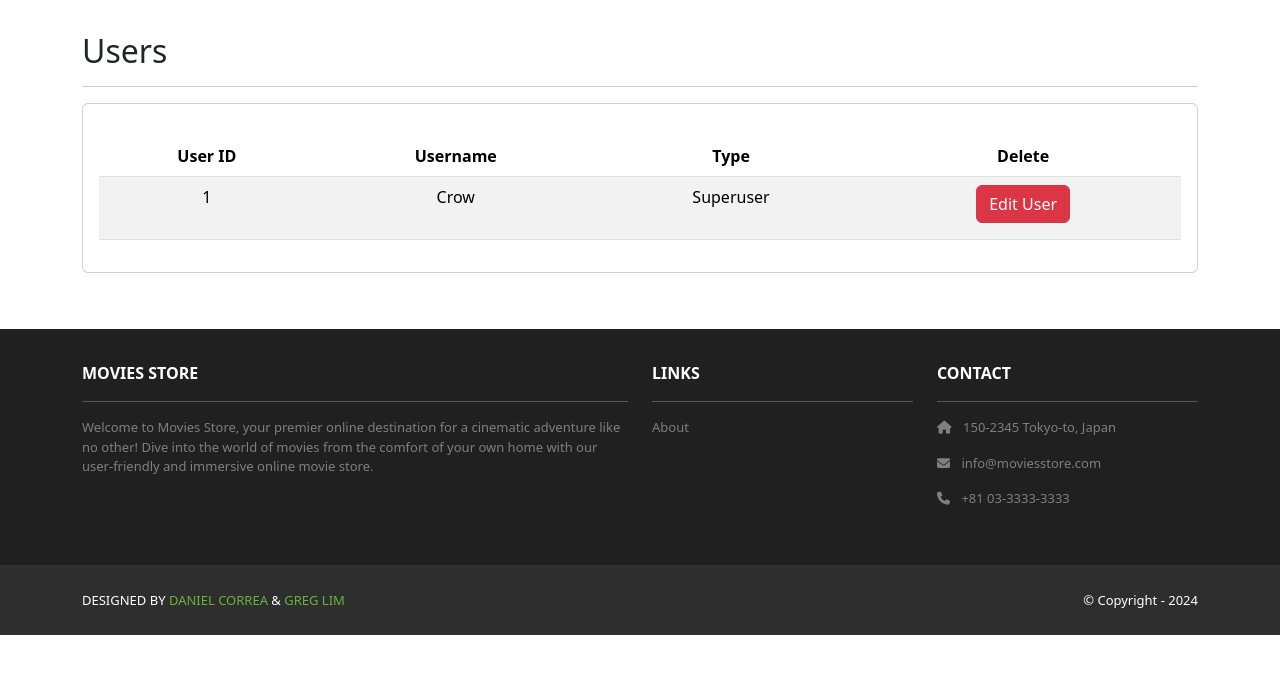
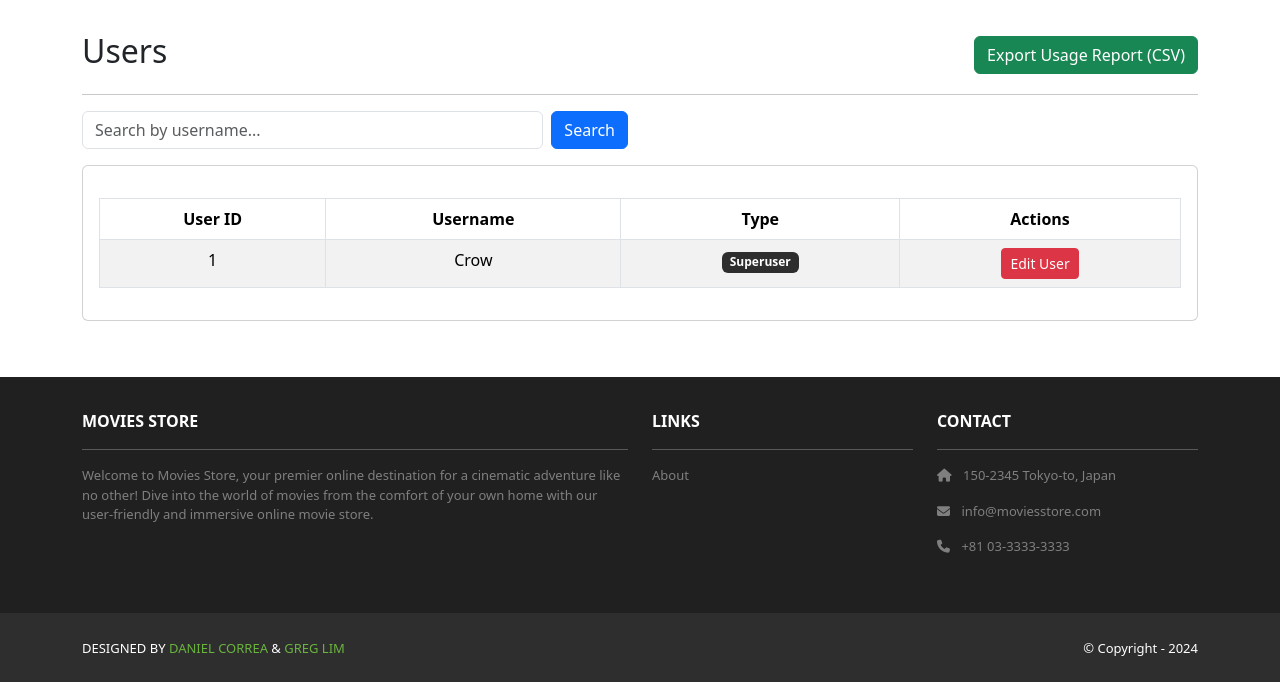
Before and after one commit to Runningbird20/Project-2, a Django app: page /accounts/manage_users/ in a window 1280 px wide. Shown: the part 82-764 px from the top of the page. Run offline with Django 5.2, Linux system fonts and the light colour scheme; a user stored in the database is signed in; data comes from the database, SQL or seed files in the repository; some libraries are stand-ins or nearby versions.

Commit message:
Made the export usage report (CSV) button in the Manage Users page

```diff
--- a/accounts/templates/accounts/manage_users.html
+++ b/accounts/templates/accounts/manage_users.html
@@ -5,63 +5,83 @@
     <div class="container">
         <div class="row mt-3">
             <div class="col mx-auto mb-3">
-                <h2>Users</h2>
+                <div class="d-flex justify-content-between align-items-center">
+                    <h2>Users</h2>
+                    {% if user.is_staff %}
+                    <a href="{% url 'accounts.export_usage_report' %}" class="btn btn-success">
+                        <i class="bi bi-download"></i> Export Usage Report (CSV)
+                    </a>
+                    {% endif %}
+                </div>
                 <hr />
+                <div class="row mb-3">
+                    <div class="col-md-6">
+                        <form method="GET" action="{% url 'accounts.manage_users' %}" class="d-flex">
+                            <input
+                                type="text"
+                                name="search"
+                                class="form-control me-2"
+                                placeholder="Search by username..."
+                                value="{{ template_data.search_query }}"
+                            >
+                            <button type="submit" class="btn btn-primary">Search</button>
+                            {% if template_data.search_query %}
+                                <a href="{% url 'accounts.manage_users' %}" class="btn btn-link text-secondary">Clear</a>
+                            {% endif %}
+                        </form>
+                    </div>
+                </div>
                 <div class="card mb-4">
-
                     <div class="card-body">
-
-                        <table class="table table-bordred table-striped text-center mt-3">
+                        <table class="table table-bordered table-striped text-center mt-3">
                             <thead>
                                 <tr>
                                     <th scope="col">User ID</th>
                                     <th scope="col">Username</th>
                                     <th scope="col">Type</th>
-                                    <th scope="col">Delete</th>
+                                    <th scope="col">Actions</th>
                                 </tr>
                             </thead>
-
-                            {% for u in template_data.users %}
                             <tbody>
+                                {% for u in template_data.users %}
                                 <tr>
                                     <td>{{ u.id }}</td>
-                                    <td>{{ u.user }}</td>
+                                    <td>{{ u.user.username }}</td>
 
-                                   <td>
+                                    <td>
                                         {% if u.user.is_superuser %}
-                                                Superuser
+                                            <span class="badge bg-dark">Superuser</span>
+                                        {% elif u.user.is_staff %}
+                                            <span class="badge bg-info text-dark">Staff</span>
                                         {% else %}
-                                            {% if u.user.is_staff %}
-                                                Staff
-                                            {% else %}
-                                                {{ u.account_type }}
-                                            {% endif %}
+                                            <span class="badge bg-secondary">{{ u.get_account_type_display }}</span>
                                         {% endif %}
-
                                     </td>
 
                                     <td>
-
                                         {% if user.is_superuser %}
-                                            <a href="{% url 'accounts.edit_user' u.id %}" class="btn btn-danger mb-2">
+                                            <a href="{% url 'accounts.edit_user' u.id %}" class="btn btn-danger btn-sm">
                                                 Edit User
                                             </a>
                                         {% else %}
                                             {% if u.user.is_staff %}
-                                                <button class="btn btn-outline-dark mb-2">
-                                                    Cannot Edit Superuser
+                                                <button class="btn btn-outline-dark btn-sm" disabled>
+                                                    Cannot Edit Staff
                                                 </button>
                                             {% else %}
-                                            <a href="{% url 'accounts.edit_user' u.id %}" class="btn btn-danger mb-2">
-                                                Edit User
-                                            </a>
+                                                <a href="{% url 'accounts.edit_user' u.id %}" class="btn btn-danger btn-sm">
+                                                    Edit User
+                                                </a>
                                             {% endif %}
                                         {% endif %}
                                     </td>
-
                                 </tr>
+                                {% empty %}
+                                <tr>
+                                    <td colspan="4">No users found.</td>
+                                </tr>
+                                {% endfor %}
                             </tbody>
-                            {% endfor %}
                         </table>
                     </div>
                 </div>
--- a/accounts/urls.py
+++ b/accounts/urls.py
@@ -14,5 +14,5 @@ urlpatterns = [
     path("profile/<str:username>/edit/", views.edit_profile, name="accounts.profile_edit_user"),
     path("profile/<str:username>/", views.public_profile, name="accounts.public_profile"),
     path("candidates/", views.candidate_search, name="accounts.candidate_search"),
-
+    path('export-usage/', views.export_usage_report, name='accounts.export_usage_report'),
 ]
--- a/accounts/views.py
+++ b/accounts/views.py
@@ -1,17 +1,23 @@
 # accounts/views.py
 
+import csv
+import json
 from django.shortcuts import render, redirect, get_object_or_404
 from django.db import transaction
 from django.contrib.auth import login as auth_login, authenticate, logout as auth_logout
 from django.contrib.auth.decorators import login_required
 from django.contrib.admin.views.decorators import staff_member_required
 from django.contrib.auth import get_user_model
-from django.http import Http404, HttpResponseForbidden
-from django.db.models import Q
+from django.http import Http404, HttpResponseForbidden, StreamingHttpResponse
+from django.db.models import Q, Count
 
 from .forms import SignupWithProfileForm, CustomErrorList, ProfileEditForm
 from .models import Profile
 
+class Echo:
+    """An object that implements write() to return the string its writer was given."""
+    def write(self, value):
+        return value
 
 def _is_employer(user):
     return Profile.objects.filter(
@@ -19,6 +25,67 @@ def _is_employer(user):
         account_type=Profile.AccountType.EMPLOYER
     ).exists()
 
+
+@staff_member_required
+def export_usage_report(request):
+    User = get_user_model()
+    users = User.objects.select_related('profile').annotate(
+        apps_sent=Count('application', distinct=True),
+        jobs_posted=Count('job_posts', distinct=True),
+        successful_hires=Count(
+            'application',
+            filter=Q(application__status__in=['offer', 'closed']),
+            distinct=True
+        )
+    )
+
+    rows = []
+    rows.append([
+        'Full Name', 'Email', 'Account Type', 'Date Joined',
+        'Last Login', 'Apps Sent', 'Jobs Posted', 'Successful Hires', 'Success Rate %'
+    ])
+
+    total_apps = 0
+    total_jobs = 0
+    total_hires = 0
+
+    for user in users:
+        success_rate = 0
+        if user.apps_sent > 0:
+            success_rate = (user.successful_hires / user.apps_sent) * 100
+
+        total_apps += user.apps_sent
+        total_jobs += user.jobs_posted
+        total_hires += user.successful_hires
+
+        rows.append([
+            user.get_full_name() or user.username,
+            user.email,
+            user.profile.get_account_type_display() if hasattr(user, 'profile') else 'N/A',
+            user.date_joined.strftime('%Y-%m-%d'),
+            user.last_login.strftime('%Y-%m-%d') if user.last_login else 'Never',
+            user.apps_sent,
+            user.jobs_posted,
+            user.successful_hires,
+            f"{success_rate:.1f}%"
+        ])
+
+    rows.append([''] * 9)
+    platform_conversion = (total_hires / total_apps * 100) if total_apps > 0 else 0
+
+    rows.append([
+        'PLATFORM TOTALS', '', '', '', '',
+        total_apps, total_jobs, total_hires, f"{platform_conversion:.1f}%"
+    ])
+
+    pseudo_buffer = Echo()
+    writer = csv.writer(pseudo_buffer)
+    response = StreamingHttpResponse(
+        (writer.writerow(row) for row in rows),
+        content_type="text/csv",
+    )
+    response['Content-Disposition'] = 'attachment; filename="platform_usage_report.csv"'
+    return response
 
 @login_required
 def logout(request):
@@ -51,7 +118,6 @@ def signup(request):
         template_data["form"] = SignupWithProfileForm()
         return render(request, "accounts/signup.html", {"template_data": template_data})
 
-    # POST (must include request.FILES for profile_picture)
     form = SignupWithProfileForm(request.POST, request.FILES, error_class=CustomErrorList)
     template_data["form"] = form
 
@@ -64,40 +130,29 @@ def signup(request):
 
         acct = form.cleaned_data.get("account_type", Profile.AccountType.APPLICANT)
         profile.account_type = acct
-
-        # Profile picture (works for both account types)
         profile.profile_picture = form.cleaned_data.get("profile_picture")
-
-        # Shared fields (you added these)
         profile.location = form.cleaned_data.get("location", "")
         profile.projects = form.cleaned_data.get("projects", "")
 
         if acct == Profile.AccountType.EMPLOYER:
-            # Employer fields
             profile.company_name = form.cleaned_data.get("company_name", "")
             profile.company_website = form.cleaned_data.get("company_website", "")
             profile.company_description = form.cleaned_data.get("company_description", "")
-
-            # Clear applicant fields
             profile.headline = ""
             profile.skills = ""
             profile.education = ""
             profile.work_experience = ""
         else:
-            # Applicant fields
             profile.headline = form.cleaned_data.get("headline", "")
             profile.skills = form.cleaned_data.get("skills", "")
             profile.education = form.cleaned_data.get("education", "")
             profile.work_experience = form.cleaned_data.get("work_experience", "")
-
-            # Clear employer fields
             profile.company_name = ""
             profile.company_website = ""
             profile.company_description = ""
 
         profile.save()
 
-        # Save up to 2 links
         for i in range(2):
             label = request.POST.get(f"link_label_{i}", "").strip()
             url = request.POST.get(f"link_url_{i}", "").strip()
@@ -121,7 +176,6 @@ def profile(request, user_id=None):
     prof, _ = Profile.objects.get_or_create(user=user_to_view)
     is_own = (user_to_view == request.user)
 
-    # If viewing someone else, only allow public APPLICANT profiles
     if not is_own:
         if prof.account_type != Profile.AccountType.APPLICANT:
             raise Http404("Profile not available.")
@@ -151,7 +205,6 @@ def edit_profile(request, username=None):
         template_data["form"] = ProfileEditForm(instance=profile)
         return render(request, "accounts/edit_profile.html", {"template_data": template_data})
 
-    # POST (must include request.FILES for profile_picture)
     form = ProfileEditForm(request.POST, request.FILES, instance=profile)
     template_data["form"] = form
 
@@ -160,12 +213,8 @@ def edit_profile(request, username=None):
 
     with transaction.atomic():
         prof = form.save(commit=False)
-
-        # IMPORTANT: don't allow users to switch account type by editing profile
-        # (prevents "Become an Employer" hacks). If you *want* to allow it, remove this line.
         prof.account_type = profile.account_type
 
-        # If employer, wipe applicant fields; if applicant, wipe employer fields
         if prof.account_type == Profile.AccountType.EMPLOYER:
             prof.headline = ""
             prof.skills = ""
@@ -183,9 +232,19 @@ def edit_profile(request, username=None):
 
 @staff_member_required
 def manage_users(request):
+    query = request.GET.get('search', '').strip()
+    profiles = Profile.objects.all().select_related('user')
+
+    if query:
+        profiles = profiles.filter(
+            Q(user__username__icontains=query) |
+            Q(user__email__icontains=query)
+        )
+
     template_data = {
         "title": "Manage Users",
-        "users": Profile.objects.all(),
+        "users": profiles,
+        "search_query": query,
     }
     return render(request, "accounts/manage_users.html", {"template_data": template_data})
 
@@ -211,7 +270,6 @@ def edit_user(request, user_id):
 
     with transaction.atomic():
         prof = form.save(commit=False)
-
         if prof.account_type == Profile.AccountType.EMPLOYER:
             prof.headline = ""
             prof.skills = ""
@@ -221,7 +279,6 @@ def edit_user(request, user_id):
             prof.company_name = ""
             prof.company_website = ""
             prof.company_description = ""
-
         prof.save()
 
     return redirect("accounts.manage_users")
@@ -242,11 +299,9 @@ def public_profile(request, username):
 
     is_owner = request.user.is_authenticated and request.user == user
 
-    # Only applicants have public candidate profiles
     if profile.account_type != Profile.AccountType.APPLICANT:
         raise Http404("Profile not available.")
 
-    # If not the owner, enforce privacy
     if not is_owner and not profile.visible_to_recruiters:
         raise Http404("Profile not available.")
 
--- a/project2/templates/base.html
+++ b/project2/templates/base.html
@@ -31,7 +31,6 @@
 
         <div class="collapse navbar-collapse" id="navbarNavAltMarkup">
           <div class="navbar-nav ms-auto navbar-ml">
-
             <a class="nav-link" href="{% url 'home.about' %}">About</a>
 
             {% if user.is_authenticated and can_post_job %}
```
